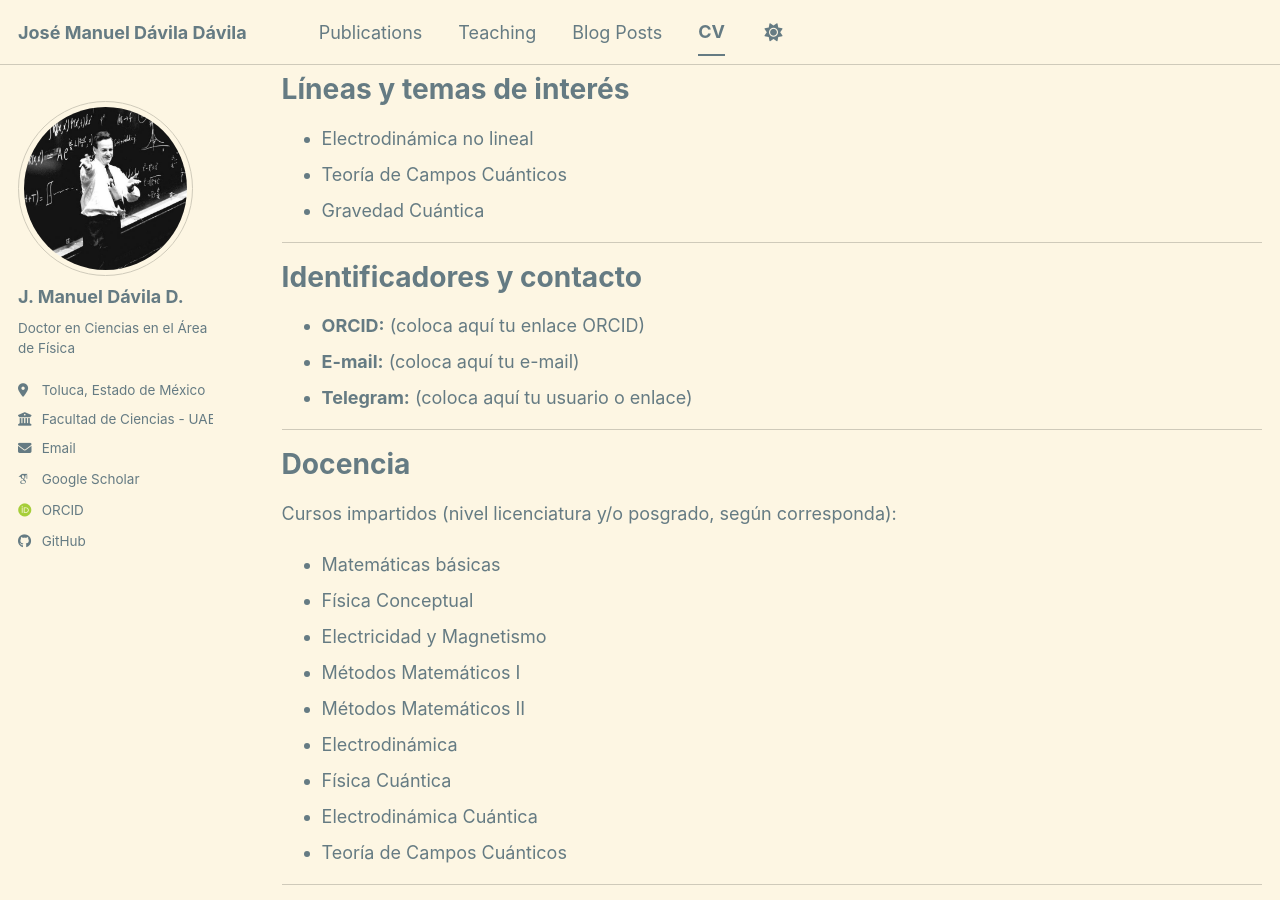
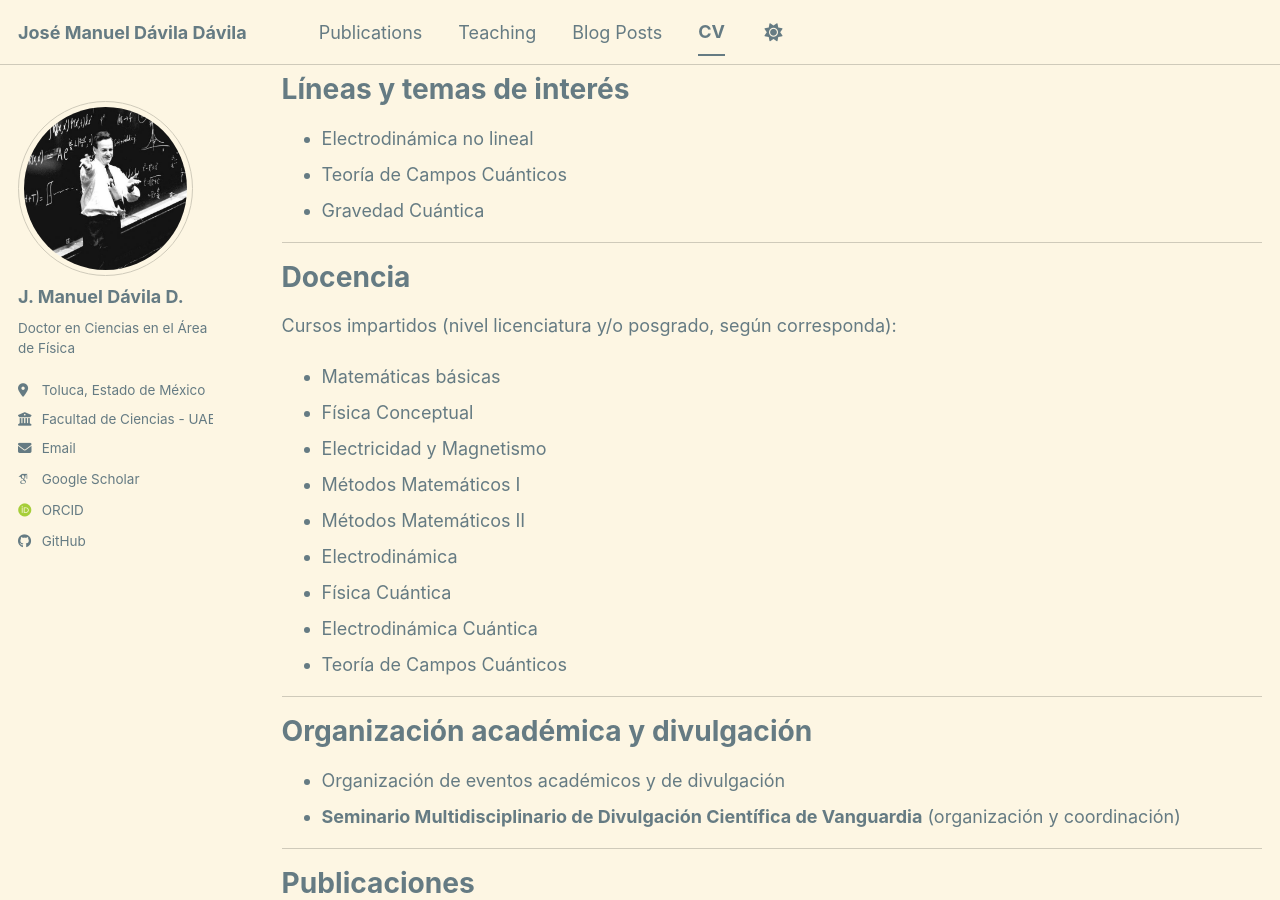
Before and after one commit to jmdaviladr/jmdaviladr.github.io, a Jekyll site: the page built from _pages/cv.md, in a window 1280 px wide and 900 px high, scrolled down 612 px. Built offline with Jekyll 4.4.1, drawn with Linux system fonts in a browser that asks for light colours; some web fonts are replaced; a script bundle is joined from its source files by our own code; library files that are not in the unit come from our copies.

Commit message:
Update cv.md

```diff
--- a/_pages/cv.md
+++ b/_pages/cv.md
@@ -37,14 +37,6 @@ Líneas y temas de interés
 * Electrodinámica no lineal
 * Teoría de Campos Cuánticos
 * Gravedad Cuántica
-
----
-
-Identificadores y contacto
-======
-* **ORCID:** (coloca aquí tu enlace ORCID)
-* **E-mail:** (coloca aquí tu e-mail)
-* **Telegram:** (coloca aquí tu usuario o enlace)
 
 ---
 
```
